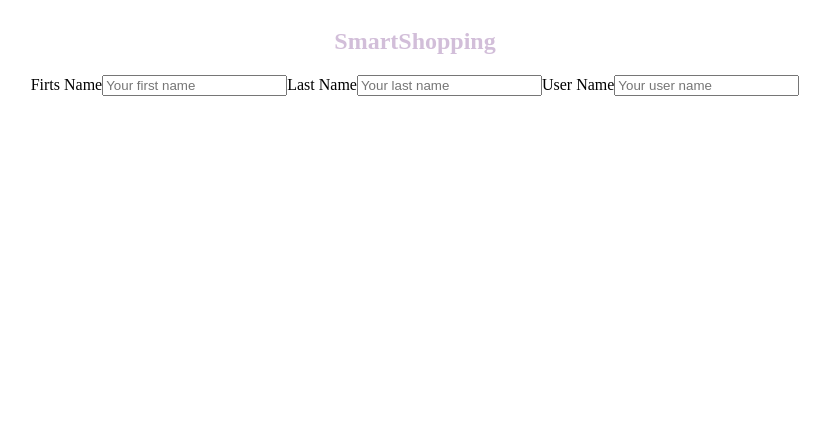
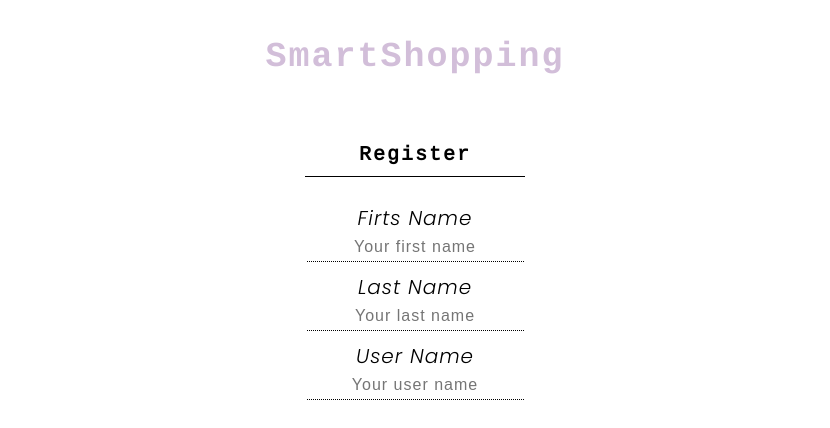
Before and after one commit to xavier-tadeo/ecomerce, a React (Create React App) app: page / in a window 1280 px wide. Shown: the top 428 px of the page, without its empty margins (225-1055 px from the left). Built offline with nearby package versions, Linux system fonts and the light colour scheme.

Commit message:
Added the first style for form register

```diff
--- a/src/components/Register/Register.scss
+++ b/src/components/Register/Register.scss
@@ -4,7 +4,28 @@
 .form {
   @extend %flex-column-center;
   height: 800px;
+
   &__title {
-    color: $pink;
+    @extend %title;
+  }
+
+  &__register {
+    @extend %form-sub-title;
+  }
+
+  &__container {
+    @extend %flex-column-center;
+  }
+
+  &__firstnamelabel,
+  &__lastnamelabel,
+  &__userlabel {
+    @extend %form-label;
+  }
+
+  &__firstnameinput,
+  &__lastnameinput,
+  &__userinput {
+    @extend %form-input;
   }
 }
--- a/src/components/Register/Register.tsx
+++ b/src/components/Register/Register.tsx
@@ -5,6 +5,7 @@
     <div className="form">
       <h2 className="form__title">SmartShopping</h2>
       <form className="form__container">
+        <h4 className="form__register">Register</h4>
         <label htmlFor="firstname" className="form__firstnamelabel">
           Firts Name
         </label>
--- a/src/styles/_extends.scss
+++ b/src/styles/_extends.scss
@@ -1,5 +1,40 @@
+@import "./variables";
+
 %flex-column-center {
   display: flex;
   flex-direction: column;
   align-items: center;
 }
+
+%title {
+  color: $pink;
+  font-size: $sizeTitle;
+  font-family: $fontTitle;
+  letter-spacing: 2px;
+}
+
+%form-label {
+  font-size: 20px;
+  letter-spacing: 1px;
+  font-family: $fontLabel;
+}
+
+%form-input {
+  text-align: center;
+  border: 0px;
+  border-bottom: 1px dotted black;
+  font-size: 16px;
+  padding: 5px;
+  margin-bottom: 10px;
+  letter-spacing: 1px;
+}
+
+%form-sub-title {
+  font-size: 20px;
+  font-family: $fontSubTitle;
+  letter-spacing: 2px;
+  border-bottom: 1px solid black;
+  width: 200px;
+  text-align: center;
+  padding: 10px;
+}
--- a/src/styles/_variables.scss
+++ b/src/styles/_variables.scss
@@ -1,7 +1,13 @@
+@import url("https://fonts.googleapis.com/css2?family=Cousine&display=swap");
+@import url("https://fonts.googleapis.com/css2?family=Poppins:ital,wght@1,300&display=swap");
+
 /* COLORS */
 $green: #74d3ae;
 $gray: #393e41;
 $pink: #d2bed9;
 
 /* FONT */
-$font: "Roboto Mono", Courier, Arial, monospace;
+$fontTitle: "Roboto Mono", Courier, Arial, monospace;
+$sizeTitle: 35px;
+$fontSubTitle: "Cousine", Courier, Arial, monospace;
+$fontLabel: "Poppins", Courier, Arial, monospace;
```
